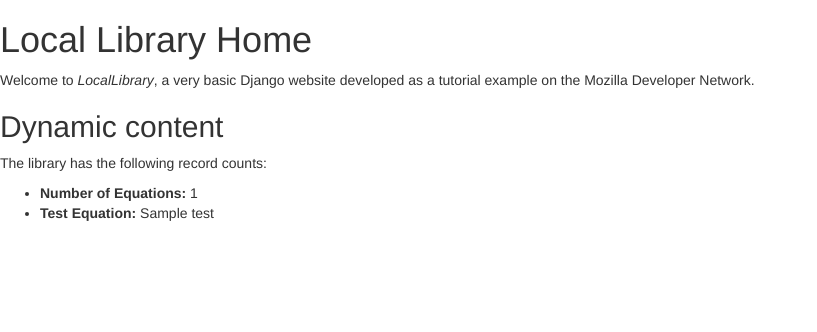
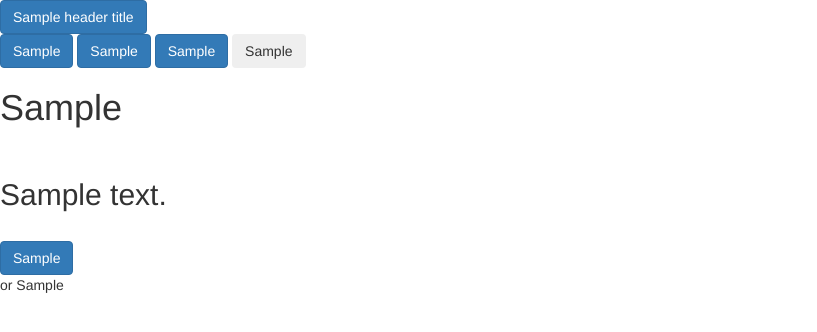
Before and after one commit to EECS/switching_design_site, a Django app: template landing_page/templates/index.html in a window 1280 px wide. Shown: the top 332 px of the page, without its empty margins (0-817 px from the left). Run offline with Django 3.2, Linux system fonts and the light colour scheme; the template is opened without the code that fills it: most values are stand-ins (such as "Sample title", 1, 10 or a date in 2020); some libraries are stand-ins or nearby versions.

Commit message:
Updates with site working

```diff
--- a/landing_page/templates/base_generic.html
+++ b/landing_page/templates/base_generic.html
@@ -17,11 +17,10 @@
 <body>
 
   <div class="container-fluid">
+
     <div id="header-row" class="row">
-      <div class="col-12">
-          {% block header %}
-          {% endblock %}
-      </div>
+      {% block header %}
+      {% endblock %}
     </div>
 
     <div id="home-row" class="row">
--- a/landing_page/templates/index.html
+++ b/landing_page/templates/index.html
@@ -1,16 +1,26 @@
 {% extends "base_generic.html" %}
 
 {% block header %}
-<h1>Local Library Home</h1>
+<div class="col-6">
+    <button id="home-button" type="button" class="btn btn-primary"> {{header_title}} </button>
+</div>
 
-  <p>Welcome to <em>LocalLibrary</em>, a very basic Django website developed as a tutorial example on the Mozilla Developer Network.</p>
-
-<h2>Dynamic content</h2>
-
-  <p>The library has the following record counts:</p>
-  <ul>
-    <li><strong>Number of Equations:</strong> {{ num_equations }}</li>
-    <li><strong>Test Equation:</strong> {{ test }}</li>
-  </ul>
+<div class="col-6">
+  <button type="button" class="btn btn-primary">{{header_two}}</button>
+  <button type="button" class="btn btn-primary">{{header_three}}</button>
+  <button type="button" class="btn btn-primary">{{header_four}}</button>
+  <button type="button" class="btn btn-secondary">{{header_five}}</button>
+</div>
 
 {% endblock %}
+
+{% block home %}
+<h1>{{landing_page_home_tag}}</h1>
+<br>
+<h2>{{landing_page_home_descrip}}</h2>
+<br>
+<button type="button" class="btn btn-primary">{{landing_page_trial}}</button>
+<br>
+<p>or {{landing_page_purchase}}</p>
+
+{% endblock %}
```
Also changed, not shown: landing_page/views.py (+8 -2 lines), db.sqlite3.
